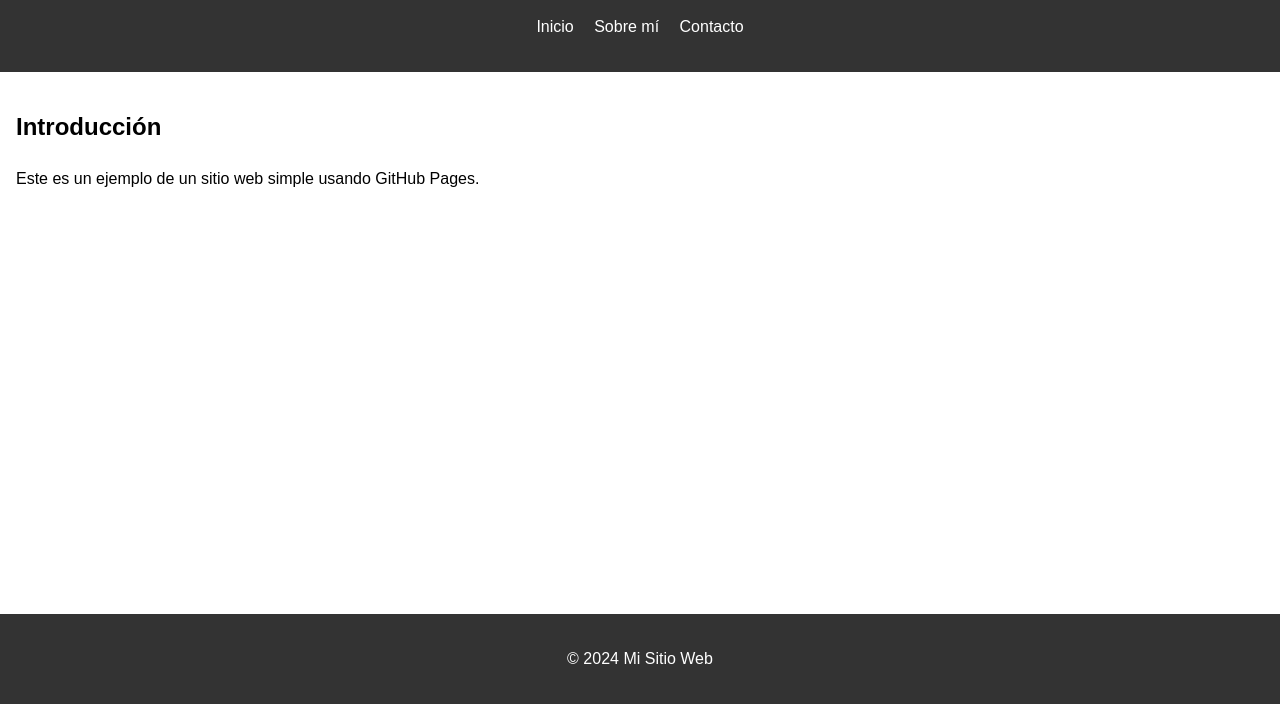
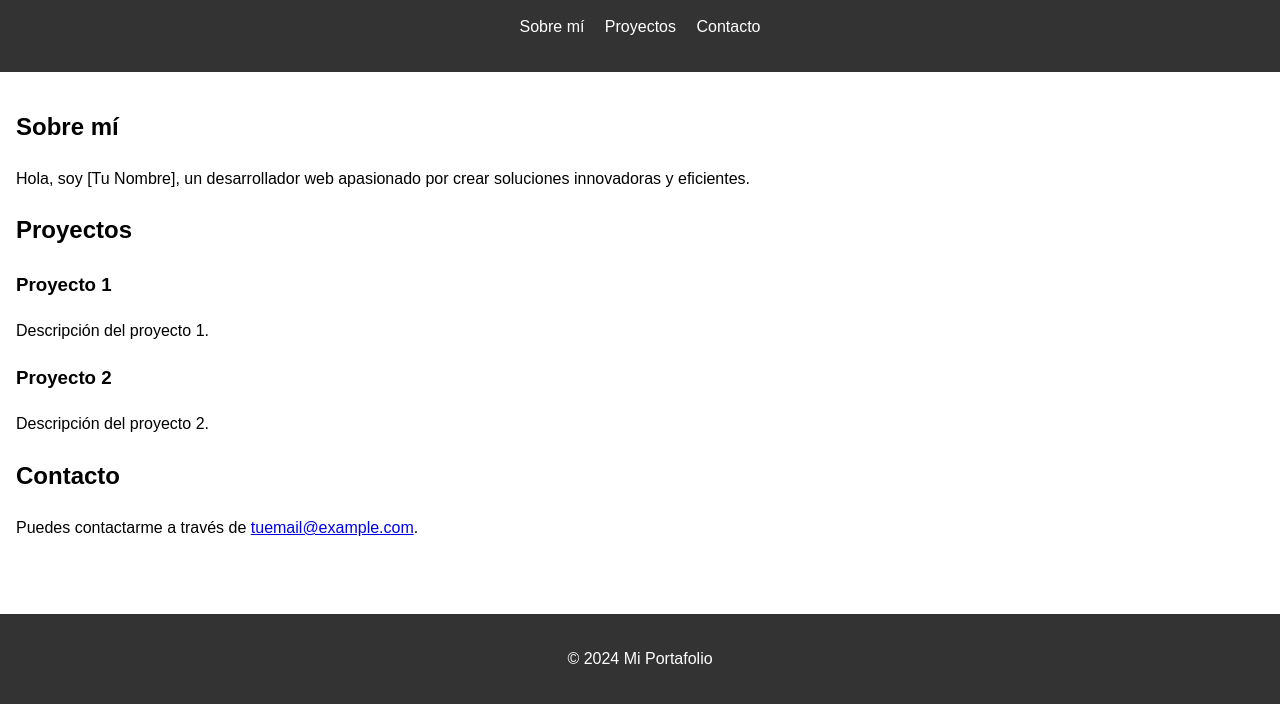
Before and after one commit to mundovacio/hello-world, a plain HTML site: page index.html in a window 1280 px wide. Shown: the part 96-800 px from the top of the page. Drawn offline with Linux system fonts and the light colour scheme.

Commit message:
Update index.html

```diff
--- a/index.html
+++ b/index.html
@@ -3,28 +3,43 @@
 <head>
     <meta charset="UTF-8">
     <meta name="viewport" content="width=device-width, initial-scale=1.0">
-    <title>Mi Sitio Web</title>
+    <title>Mi Portafolio</title>
     <link rel="stylesheet" href="css/styles.css">
 </head>
 <body>
     <header>
-        <h1>¡Bienvenidos a Mi Sitio Web!</h1>
+        <h1>Mi Portafolio</h1>
         <nav>
             <ul>
-                <li><a href="index.html">Inicio</a></li>
-                <li><a href="about.html">Sobre mí</a></li>
-                <li><a href="contact.html">Contacto</a></li>
+                <li><a href="#about">Sobre mí</a></li>
+                <li><a href="#projects">Proyectos</a></li>
+                <li><a href="#contact">Contacto</a></li>
             </ul>
         </nav>
     </header>
     <main>
-        <section>
-            <h2>Introducción</h2>
-            <p>Este es un ejemplo de un sitio web simple usando GitHub Pages.</p>
+        <section id="about">
+            <h2>Sobre mí</h2>
+            <p>Hola, soy [Tu Nombre], un desarrollador web apasionado por crear soluciones innovadoras y eficientes.</p>
+        </section>
+        <section id="projects">
+            <h2>Proyectos</h2>
+            <article class="project">
+                <h3>Proyecto 1</h3>
+                <p>Descripción del proyecto 1.</p>
+            </article>
+            <article class="project">
+                <h3>Proyecto 2</h3>
+                <p>Descripción del proyecto 2.</p>
+            </article>
+        </section>
+        <section id="contact">
+            <h2>Contacto</h2>
+            <p>Puedes contactarme a través de <a href="mailto:tuemail@example.com">tuemail@example.com</a>.</p>
         </section>
     </main>
     <footer>
-        <p>&copy; 2024 Mi Sitio Web</p>
+        <p>&copy; 2024 Mi Portafolio</p>
     </footer>
     <script src="js/scripts.js"></script>
 </body>
```
